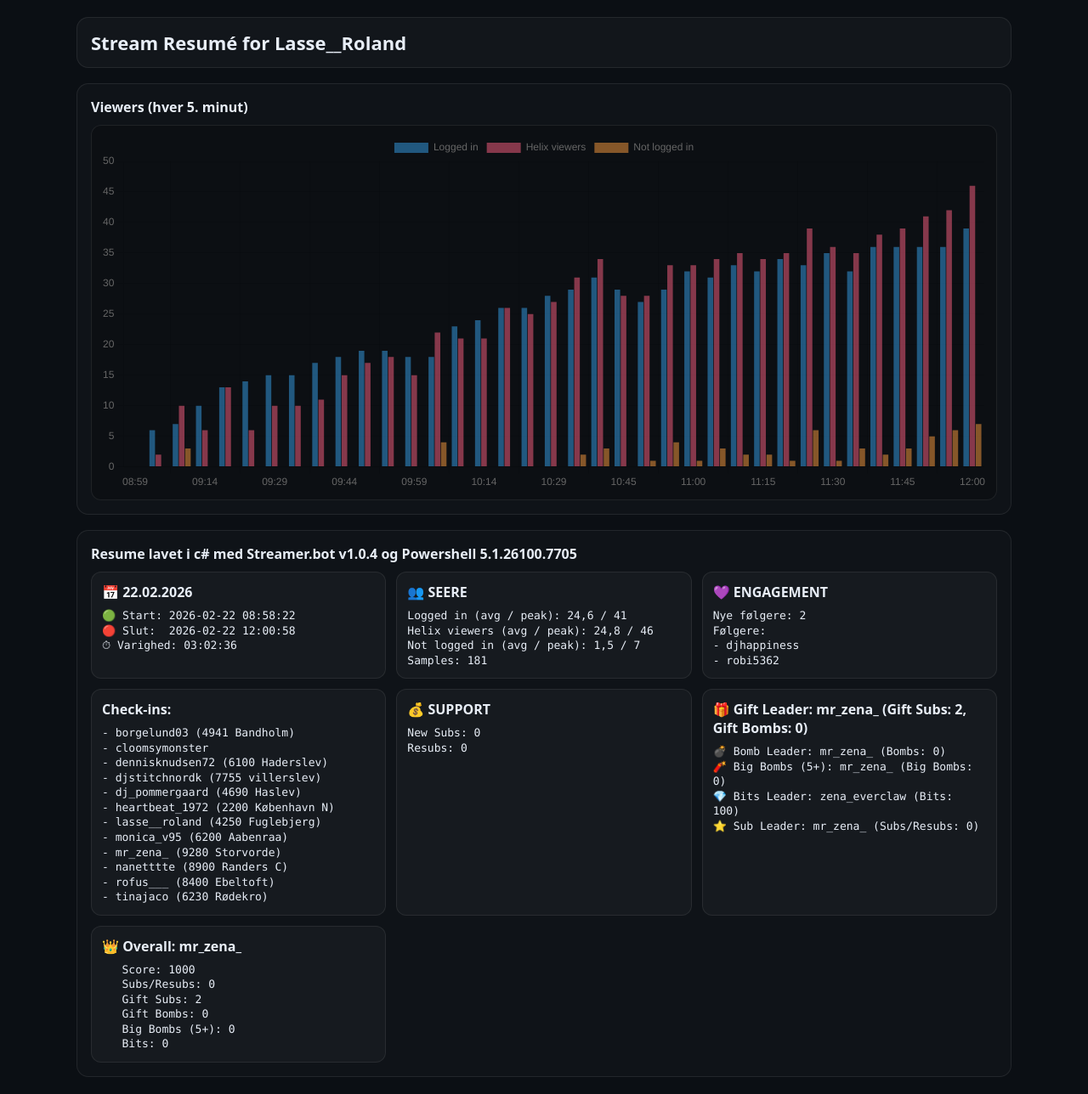
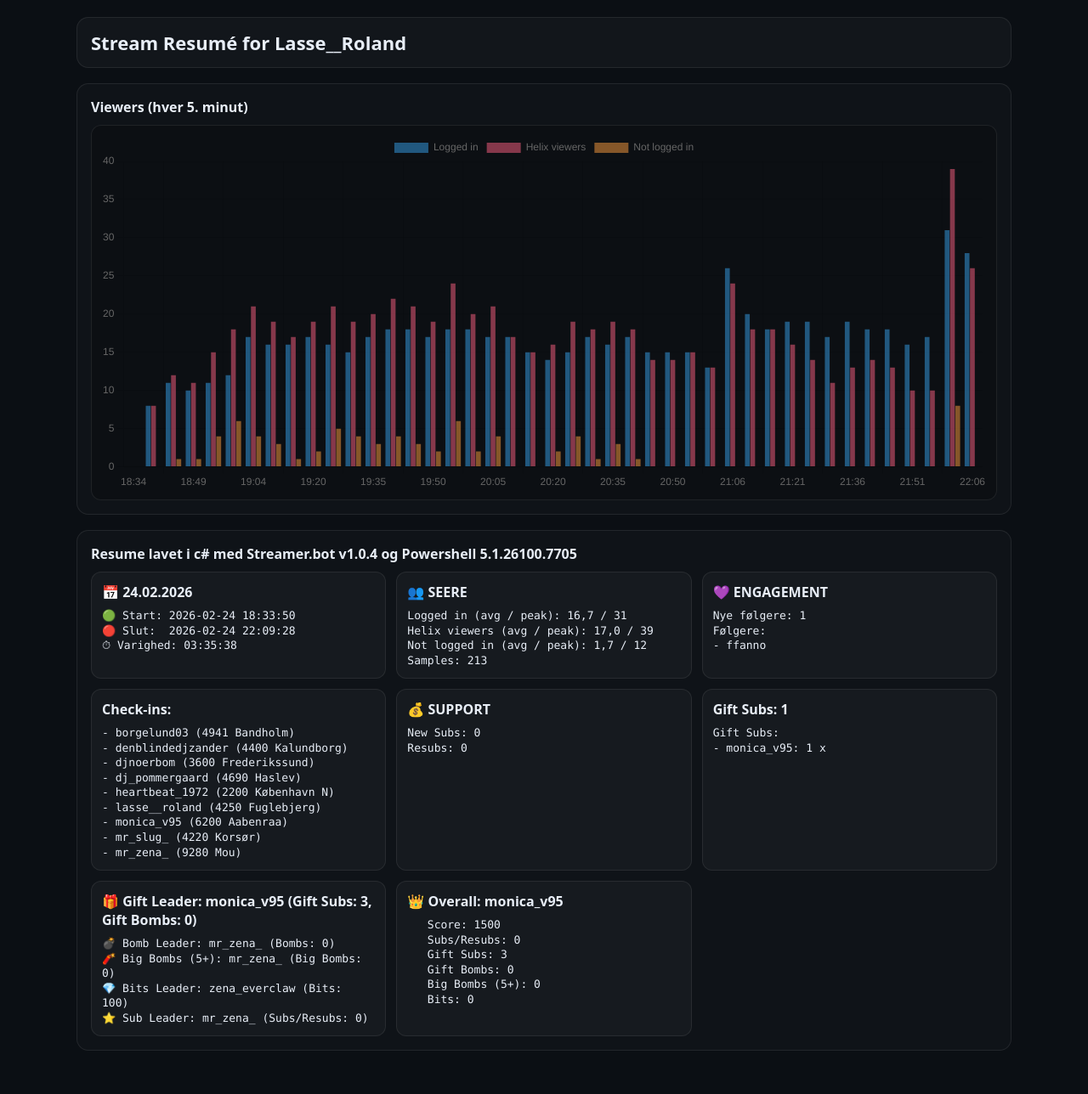
Before and after one commit to lasseroland/lasseroland, a plain HTML site: page index.html in a window 1280 px wide. Shown: the whole page at 85% size. After the commit the page ends 1257 px from the top, so only its background shows below. Drawn offline with nearby package versions, Linux system fonts and the light colour scheme.

Commit message:
Add files via upload

```diff
--- a/index.html
+++ b/index.html
@@ -3,7 +3,7 @@
 <head>
   <meta charset='utf-8' />
   <meta name='viewport' content='width=device-width, initial-scale=1' />
-  <title>stream_resume_22.02.2026_12-00-58</title>
+  <title>stream_resume_24.02.2026_22-09-28</title>
   <style>
     body {
       font-family: system-ui, -apple-system, Segoe UI, Roboto, Arial, sans-serif;
@@ -67,10 +67,10 @@
 
 <script src='https://cdn.jsdelivr.net/npm/chart.js@4.4.1/dist/chart.umd.min.js'></script>
 <script>
-  const labels = ["08:59","09:04","09:09","09:14","09:19","09:24","09:29","09:34","09:39","09:44","09:49","09:54","09:59","10:04","10:09","10:14","10:19","10:24","10:29","10:35","10:40","10:45","10:50","10:55","11:00","11:05","11:10","11:15","11:20","11:25","11:30","11:35","11:40","11:45","11:50","11:55","12:00"];
-  const dataReal = [0,6,7,10,13,14,15,15,17,18,19,19,18,18,23,24,26,26,28,29,31,29,27,29,32,31,33,32,34,33,35,32,36,36,36,36,39];
-  const dataHelix = [0,2,10,6,13,6,10,10,11,15,17,18,15,22,21,21,26,25,27,31,34,28,28,33,33,34,35,34,35,39,36,35,38,39,41,42,46];
-  const dataNot = [0,0,3,0,0,0,0,0,0,0,0,0,0,4,0,0,0,0,0,2,3,0,1,4,1,3,2,2,1,6,1,3,2,3,5,6,7];
+  const labels = ["18:34","18:39","18:44","18:49","18:54","18:59","19:04","19:09","19:15","19:20","19:25","19:30","19:35","19:40","19:45","19:50","19:55","20:00","20:05","20:10","20:15","20:20","20:25","20:30","20:35","20:40","20:45","20:50","20:56","21:01","21:06","21:11","21:16","21:21","21:26","21:31","21:36","21:41","21:46","21:51","21:56","22:01","22:06"];
+  const dataReal = [0,8,11,10,11,12,17,16,16,17,16,15,17,18,18,17,18,18,17,17,15,14,15,17,16,17,15,15,15,13,26,20,18,19,19,17,19,18,18,16,17,31,28];
+  const dataHelix = [0,8,12,11,15,18,21,19,17,19,21,19,20,22,21,19,24,20,21,17,15,16,19,18,19,18,14,14,15,13,24,18,18,16,14,11,13,14,13,10,10,39,26];
+  const dataNot = [0,0,1,1,4,6,4,3,1,2,5,4,3,4,3,2,6,2,4,0,0,2,4,1,3,1,0,0,0,0,0,0,0,0,0,0,0,0,0,0,0,8,0];
 
   const ctx = document.getElementById('viewerChart');
 
@@ -114,39 +114,35 @@
       <h2>Resume lavet i c# med Streamer.bot v1.0.4 og Powershell 5.1.26100.7705</h2>
       <div class='grid'>
         <div class='card'>
-  <div class='cardTitle'>📅 22.02.2026</div>
-  <pre class='cardBody'>🟢 Start: 2026-02-22 08:58:22
-🔴 Slut:  2026-02-22 12:00:58
-⏱ Varighed: 03:02:36</pre>
+  <div class='cardTitle'>📅 24.02.2026</div>
+  <pre class='cardBody'>🟢 Start: 2026-02-24 18:33:50
+🔴 Slut:  2026-02-24 22:09:28
+⏱ Varighed: 03:35:38</pre>
 </div>
 <div class='card'>
   <div class='cardTitle'>👥 SEERE</div>
-  <pre class='cardBody'>Logged in (avg / peak): 24,6 / 41
-Helix viewers (avg / peak): 24,8 / 46
-Not logged in (avg / peak): 1,5 / 7
-Samples: 181</pre>
+  <pre class='cardBody'>Logged in (avg / peak): 16,7 / 31
+Helix viewers (avg / peak): 17,0 / 39
+Not logged in (avg / peak): 1,7 / 12
+Samples: 213</pre>
 </div>
 <div class='card'>
   <div class='cardTitle'>💜 ENGAGEMENT</div>
-  <pre class='cardBody'>Nye følgere: 2
+  <pre class='cardBody'>Nye følgere: 1
 Følgere:
-- djhappiness
-- robi5362</pre>
+- ffanno</pre>
 </div>
 <div class='card'>
   <div class='cardTitle'>Check-ins:</div>
   <pre class='cardBody'>- borgelund03 (4941 Bandholm)
-- cloomsymonster
-- dennisknudsen72 (6100 Haderslev)
-- djstitchnordk (7755 villerslev)
+- denblindedjzander (4400 Kalundborg)
+- djnoerbom (3600 Frederikssund)
 - dj_pommergaard (4690 Haslev)
 - heartbeat_1972 (2200 København N)
 - lasse__roland (4250 Fuglebjerg)
 - monica_v95 (6200 Aabenraa)
-- mr_zena_ (9280 Storvorde)
-- nanetttte (8900 Randers C)
-- rofus___ (8400 Ebeltoft)
-- tinajaco (6230 Rødekro)</pre>
+- mr_slug_ (4220 Korsør)
+- mr_zena_ (9280 Mou)</pre>
 </div>
 <div class='card'>
   <div class='cardTitle'>💰 SUPPORT</div>
@@ -154,17 +150,22 @@ Følgere:
 Resubs: 0</pre>
 </div>
 <div class='card'>
-  <div class='cardTitle'>🎁 Gift Leader: mr_zena_ (Gift Subs: 2, Gift Bombs: 0)</div>
+  <div class='cardTitle'>Gift Subs: 1</div>
+  <pre class='cardBody'>Gift Subs:
+- monica_v95: 1 x</pre>
+</div>
+<div class='card'>
+  <div class='cardTitle'>🎁 Gift Leader: monica_v95 (Gift Subs: 3, Gift Bombs: 0)</div>
   <pre class='cardBody'>💣 Bomb Leader: mr_zena_ (Bombs: 0)
 🧨 Big Bombs (5+): mr_zena_ (Big Bombs: 0)
 💎 Bits Leader: zena_everclaw (Bits: 100)
 ⭐ Sub Leader: mr_zena_ (Subs/Resubs: 0)</pre>
 </div>
 <div class='card'>
-  <div class='cardTitle'>👑 Overall: mr_zena_</div>
-  <pre class='cardBody'>   Score: 1000
+  <div class='cardTitle'>👑 Overall: monica_v95</div>
+  <pre class='cardBody'>   Score: 1500
    Subs/Resubs: 0
-   Gift Subs: 2
+   Gift Subs: 3
    Gift Bombs: 0
    Big Bombs (5+): 0
    Bits: 0</pre>
```
